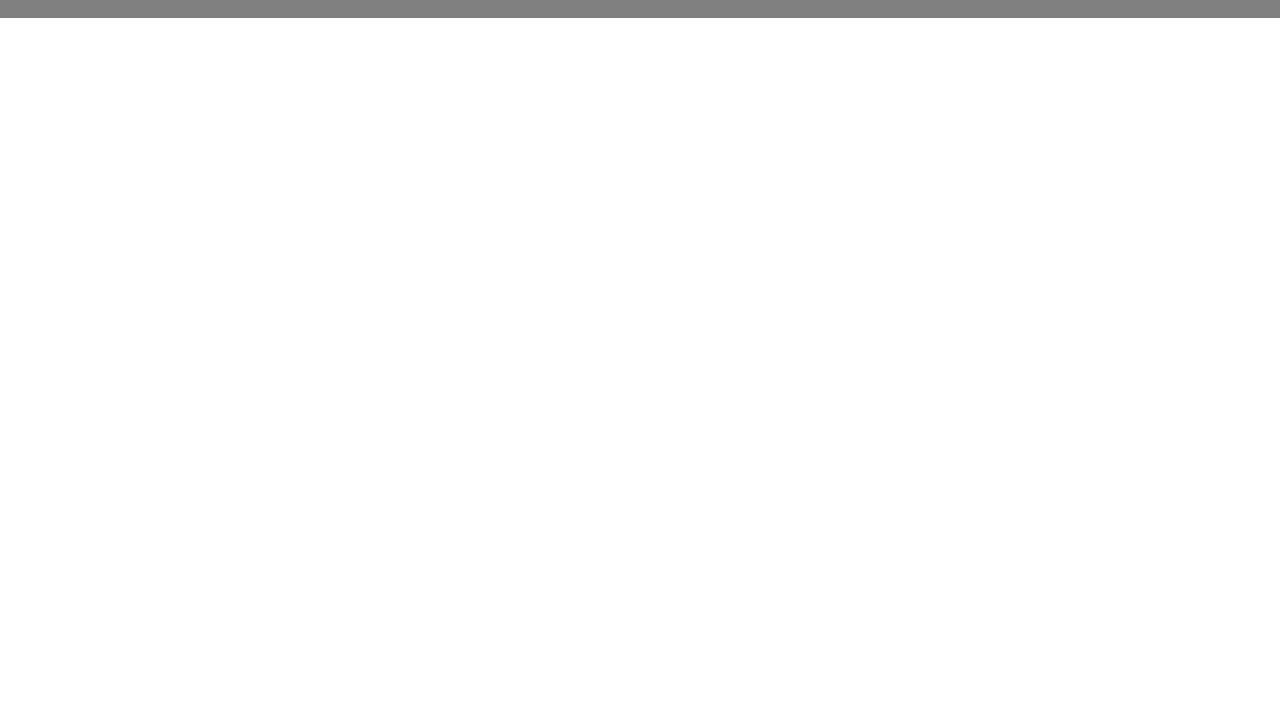
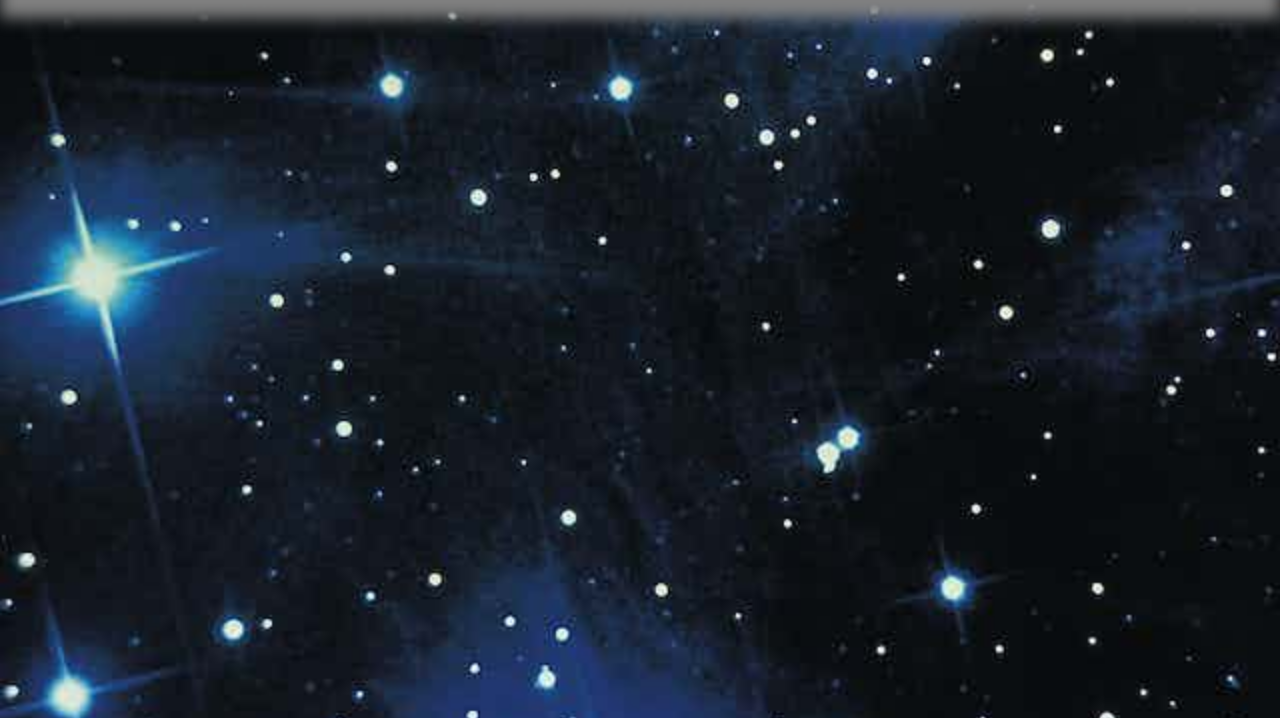
Before and after one commit to Yuuwaaa/Yuuwaaa.github.io, a plain HTML site: page index.html in a window 1280 px wide. Shown: the part 82-800 px from the top of the page. Drawn offline with Linux system fonts and the light colour scheme.

Commit message:
Update styles.css

```diff
--- a/styles.css
+++ b/styles.css
@@ -5,7 +5,11 @@ html {
 }
 
 body {
-    background-color: white;
+    background-image: url("file-20211029-24-qblxnc.jpg");
+    filter: blur(8px);
+    -webkit-filter: blur(8px);
+    background-position: center;
+    background-size: cover;
     height: 100vh;
 }
 .div-navbar {
```
